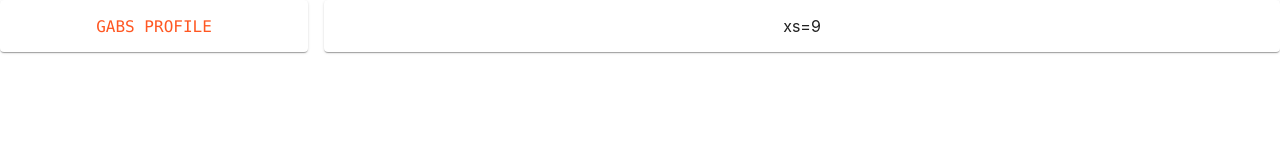
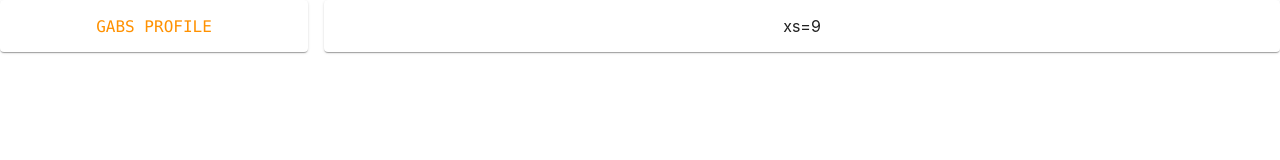
Before and after one commit to GabrielaSaldana/profile, a React (Create React App) app: page / in a window 1280 px wide. Shown: the top 160 px of the page. Built offline with nearby package versions, Linux system fonts and the light colour scheme.

Commit message:
adding color theming

```diff
--- a/src/theme.js
+++ b/src/theme.js
@@ -1,16 +1,47 @@
 import { createMuiTheme } from "@material-ui/core/styles";
-import { grey, deepOrange } from "@material-ui/core/colors";
-
-const textPrimary = grey["800"]; // #263238
-const orange = deepOrange["500"];// #ff5722
+import {
+  grey,
+  orange,
+  red,
+  green,
+  cyan,
+  pink,
+  indigo,
+  yellow,
+  deepPurple
+} from "@material-ui/core/colors";
 
 const theme = createMuiTheme({
   palette: {
     primary: {
-      main: textPrimary
+      main: indigo["A200"] //#536dfe
     },
     secondary: {
-      main: orange
+      main: orange["A400"] //#ff9100
+    },
+    text: {
+      primary: grey["800"], // #424242
+      secondary: grey["600"] //#616161
+    }
+  },
+  extendedPalette: {
+    redContrast: {
+      main: red["400"] //#ef5350
+    },
+    cyanContrast: {
+      main: cyan["400"] //#26c6da
+    },
+    pinkContrast: {
+      main: pink["A100"] //#ff80ab
+    },
+    greenContrast: {
+      main: green["A400"] //#00e676
+    },
+    yellowContrast: {
+      main: yellow["A700"] //#ffd600
+    },
+    purpleContrast: {
+      main: deepPurple["300"], //#9575cd
     }
   }
 });
```
